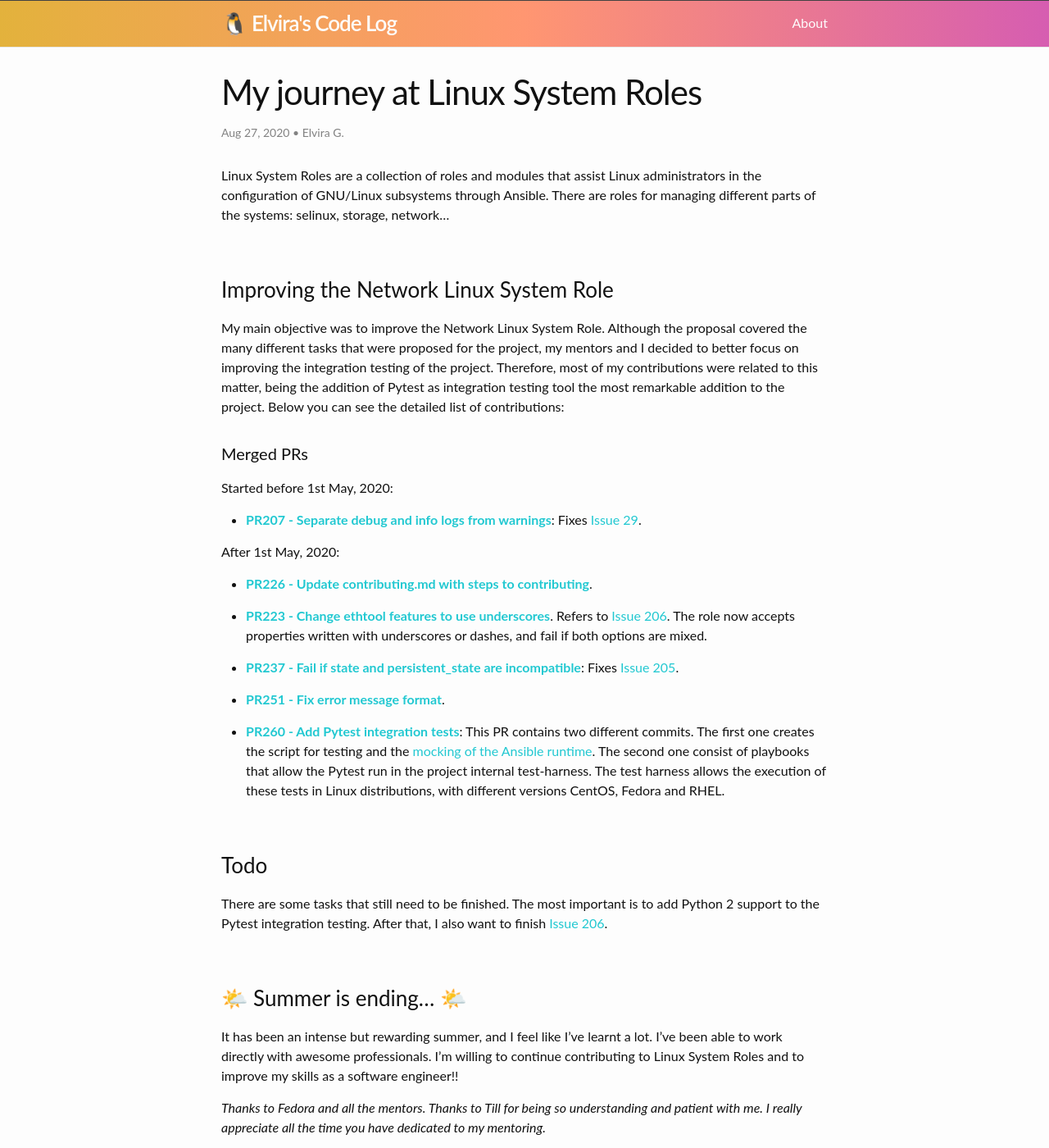
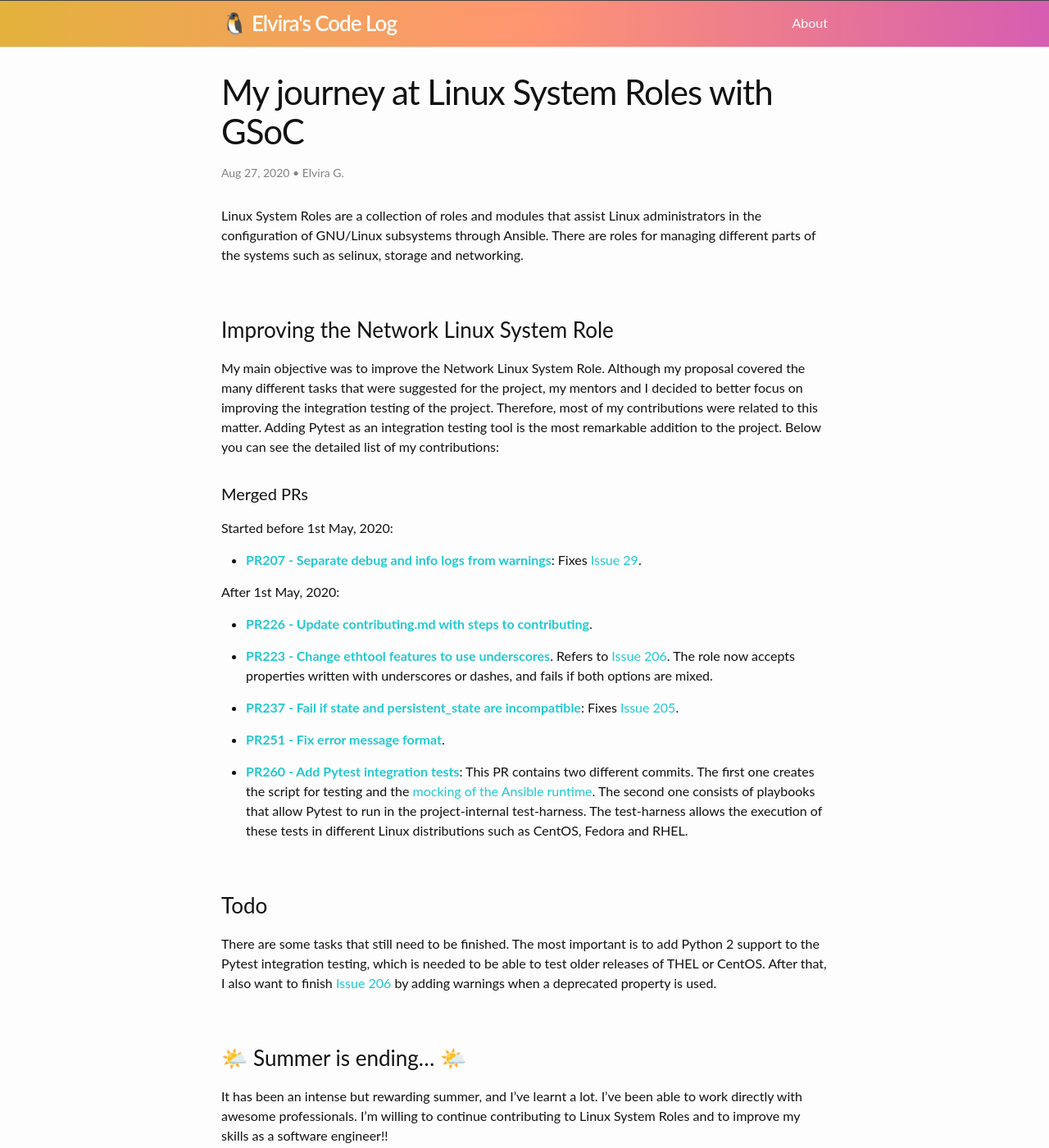
Before and after one commit to elvgarrui/blog, a Jekyll site: the page built from _posts/2020-08-27-summer-contributions.md, in a window 1280 px wide and 1400 px high. Shown: the whole window at 82% size. Built offline with Jekyll 4.4.1, drawn with Linux system fonts in a browser that asks for light colours.

Commit message:
Fix typos
Signed-off-by: Elvira.G <elviragr@riseup.net>

```diff
--- a/_posts/2020-08-27-summer-contributions.md
+++ b/_posts/2020-08-27-summer-contributions.md
@@ -1,6 +1,6 @@
 ---
 layout: post
-title: "My journey at Linux System Roles"
+title: "My journey at Linux System Roles with GSoC"
 tags: gsoc linux-system-roles floss
 author:
 - Elvira G.
@@ -8,16 +8,19 @@ meta: "GSOC"
 ---
 
 
-Linux System Roles are a collection of roles and modules that assist Linux administrators in the configuration of GNU/Linux subsystems through Ansible. There are roles for managing different parts of the systems: selinux, storage, network...
+Linux System Roles are a collection of roles and modules that assist Linux
+administrators in the configuration of GNU/Linux subsystems through Ansible.
+There are roles for managing different parts of the systems such as selinux,
+storage and networking.
 
 ### Improving the Network Linux System Role
 
-My main objective was to improve the Network Linux System Role. Although the
-proposal covered the many different tasks that were proposed for the project, my
-mentors and I decided to better focus on improving the integration testing of
-the project. Therefore, most of my contributions were related to this matter,
-being the addition of Pytest as integration testing tool the most remarkable
-addition to the project. Below you can see the detailed list of contributions:
+My main objective was to improve the Network Linux System Role. Although my
+proposal covered the many different tasks that were suggested for the project,
+my mentors and I decided to better focus on improving the integration testing
+of the project. Therefore, most of my contributions were related to this
+matter. Adding Pytest as an integration testing tool is the most remarkable addition
+to the project. Below you can see the detailed list of my contributions:
 
 #### Merged PRs
 
@@ -35,7 +38,7 @@ After 1st May, 2020:
   underscores**](https://github.com/linux-system-roles/network/pull/223).
 Refers to [Issue
 206](https://github.com/linux-system-roles/network/issues/206). The role now
-accepts properties written with underscores or dashes, and fail if both options
+accepts properties written with underscores or dashes, and fails if both options
 are mixed.
 
 - [**PR237 - Fail if state and persistent_state are
@@ -49,18 +52,20 @@ Fixes [Issue 205](https://github.com/linux-system-roles/network/issues/205).
 contains two different commits. The first one creates the script for testing
 and the [mocking of the Ansible
 runtime](http://elviragruiz.net/2020/07/20/mocking-ansible-python.html). The
-second one consist of playbooks that allow the Pytest run in the project
-internal test-harness. The test harness allows the execution of these tests in
-Linux distributions, with different versions CentOS, Fedora and RHEL.
+second one consists of playbooks that allow Pytest to run in the
+project-internal test-harness. The test-harness allows the execution of these
+tests in different Linux distributions such as CentOS, Fedora and RHEL.
 
 ### Todo
 
 There are some tasks that still need to be finished. The most important is to
-add Python 2 support to the Pytest integration testing. After that, I also want to finish [Issue
-206](https://github.com/linux-system-roles/network/issues/206).
+add Python 2 support to the Pytest integration testing, which is needed to be
+able to test older releases of THEL or CentOS. After that, I also want to
+finish [Issue 206](https://github.com/linux-system-roles/network/issues/206) by
+adding warnings when a deprecated property is used.
 
 ### 🌤️  Summer is ending... 🌤️
 
-It has been an intense but rewarding summer, and I feel like I've learnt a lot. I've been able to work directly with awesome professionals. I'm willing to continue contributing to Linux System Roles and to improve my skills as a software engineer!!
+It has been an intense but rewarding summer, and I've learnt a lot. I've been able to work directly with awesome professionals. I'm willing to continue contributing to Linux System Roles and to improve my skills as a software engineer!!
 
 *Thanks to Fedora and all the mentors. Thanks to Till for being so understanding and patient with me. I really appreciate all the time you have dedicated to my mentoring.*
```
Also changed, not shown: about.md (+14 -6 lines).
